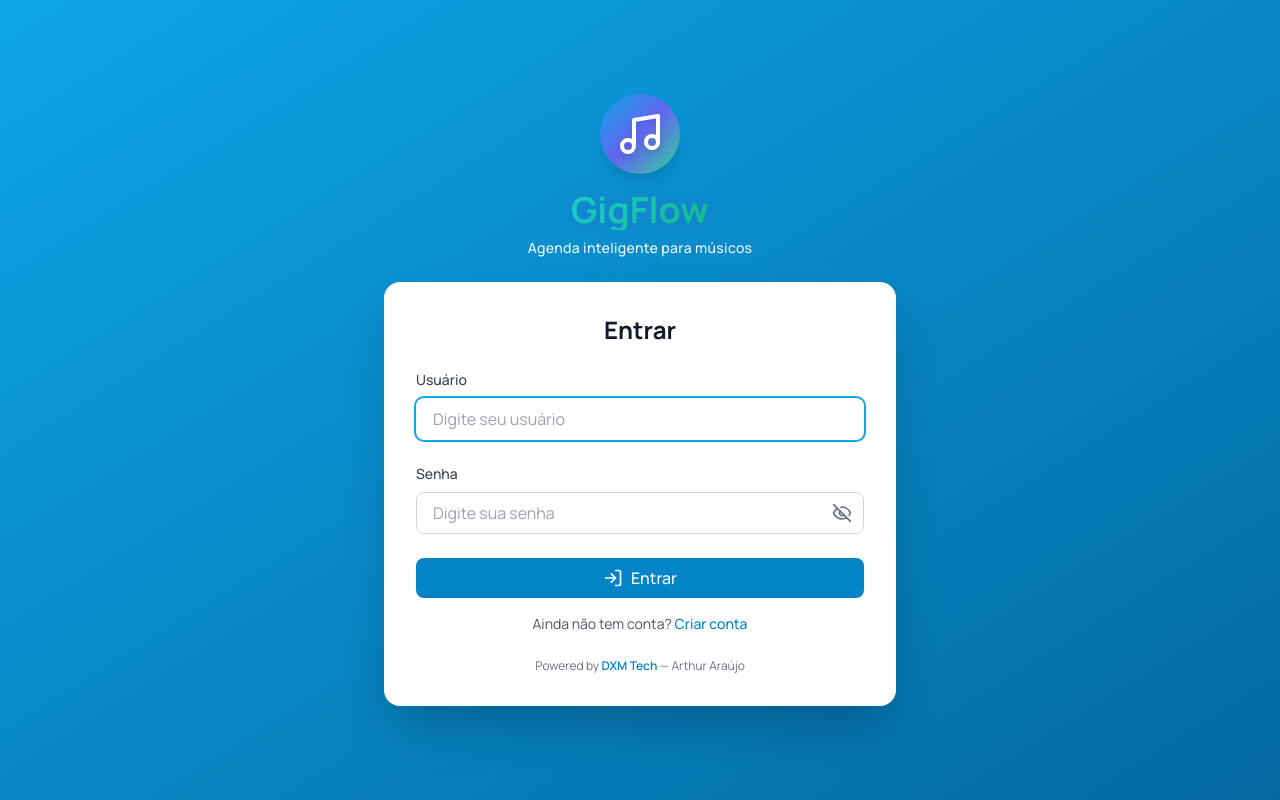
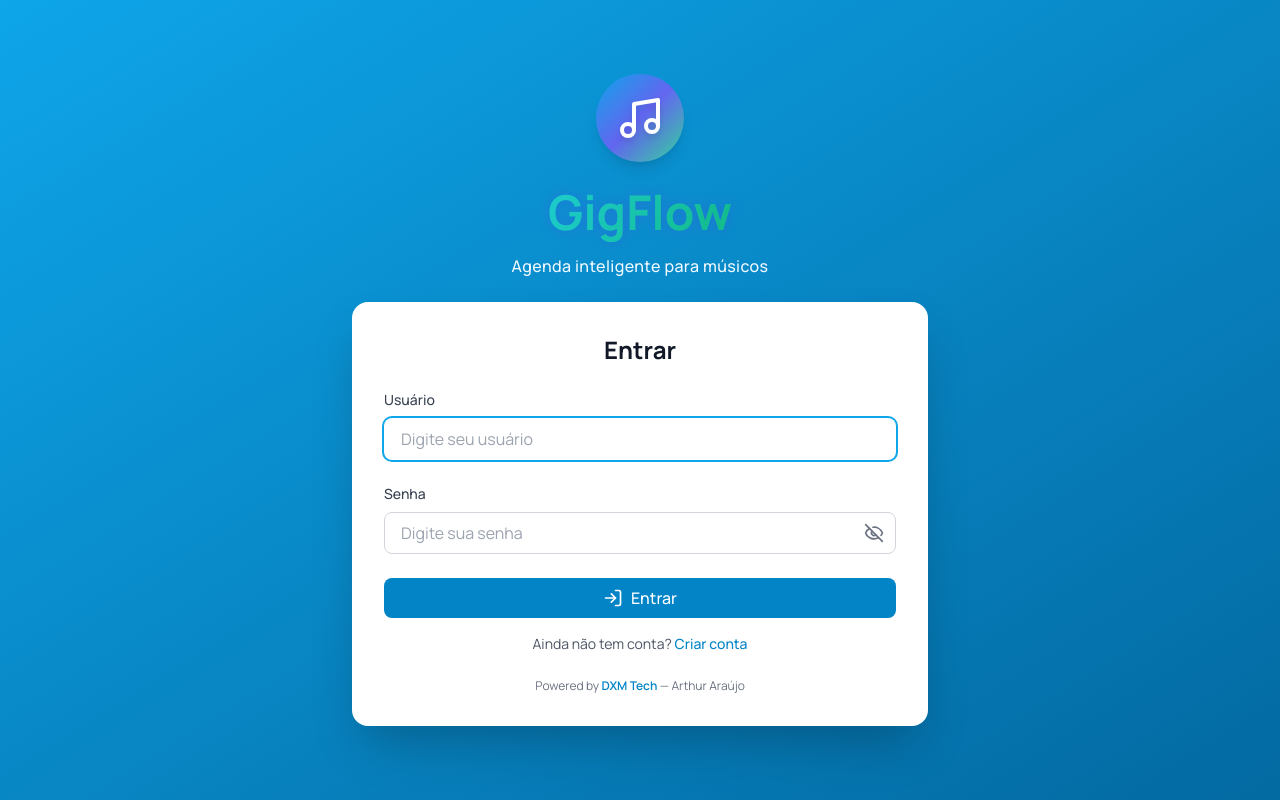
Before and after one commit to ragnarthur/agenda_musicos, a React (Vite) app in the folder frontend/: page /login in a window 1280 px wide. Built offline with nearby package versions, Linux system fonts and the light colour scheme; no server answers.

Commit message:
style: enlarge gigflow hero to avoid clipping

```diff
--- a/frontend/src/pages/Login.tsx
+++ b/frontend/src/pages/Login.tsx
@@ -38,16 +38,16 @@ const Login: React.FC = () => {
 
   return (
     <div className="min-h-screen bg-gradient-to-br from-primary-500 to-primary-700 flex items-center justify-center px-4">
-      <div className="w-full max-w-lg">
+      <div className="w-full max-w-xl">
         {/* Logo e Título */}
         <div className="text-center mb-6">
-          <div className="flex justify-center mb-4">
-            <div className="p-4 rounded-full shadow-lg logo-glow bg-gradient-to-br from-primary-500 via-indigo-500 to-emerald-400">
+          <div className="flex justify-center mb-5">
+            <div className="p-5 rounded-full shadow-lg logo-glow bg-gradient-to-br from-primary-500 via-indigo-500 to-emerald-400">
               <Music className="h-12 w-12 text-white drop-shadow-lg" />
             </div>
           </div>
-          <h1 className="text-4xl font-bold text-white mb-2 logo-animated drop-shadow-lg">GigFlow</h1>
-          <p className="text-primary-50 font-medium text-sm tracking-wide">Agenda inteligente para músicos</p>
+          <h1 className="text-5xl font-bold text-white mb-3 logo-animated drop-shadow-xl leading-tight">GigFlow</h1>
+          <p className="text-primary-50 font-medium text-base tracking-wide">Agenda inteligente para músicos</p>
         </div>
 
         {/* Card de Login */}
```
